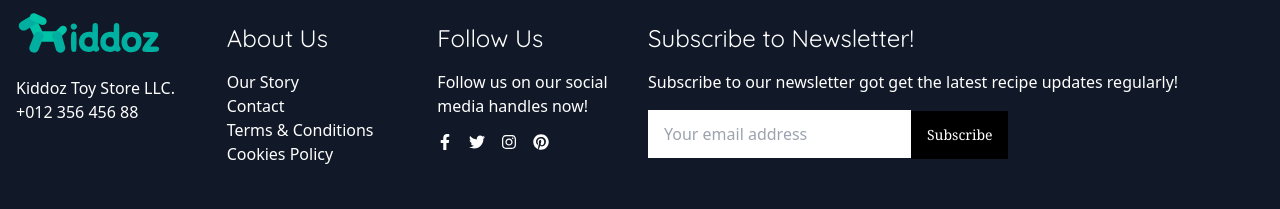
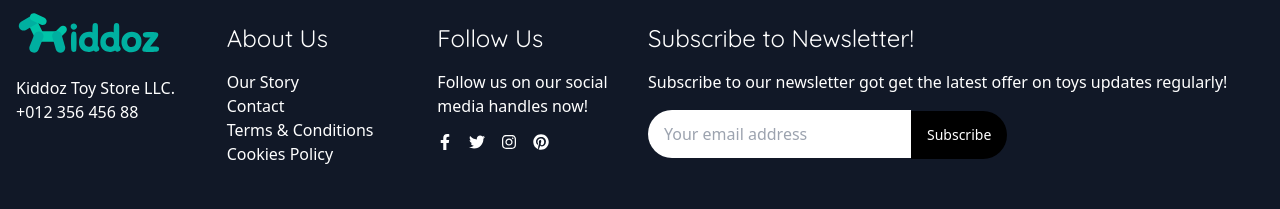
Before and after one commit to onlyyasad/kiddoz-toy-store-client, a React (Vite) app: page / in a window 1280 px wide. Shown: the part 3010-3219 px from the top of the page. Built offline with nearby package versions, Linux system fonts and the light colour scheme; no server answers.

Commit message:
footer design completed

```diff
--- a/src/Pages/Shared/Footer.jsx
+++ b/src/Pages/Shared/Footer.jsx
@@ -38,10 +38,10 @@ const Footer = () => {
                     </div>
                     <div className="">
                         <h2 className='font-Quicksand text-2xl my-4'>Subscribe to Newsletter!</h2>
-                        <p>Subscribe to our newsletter got get the latest recipe updates regularly!</p>
+                        <p>Subscribe to our newsletter got get the latest offer on toys updates regularly!</p>
                         <div className="my-4">
-                            <input type="email" placeholder="Your email address" className="input border-none rounded-none text-black" />
-                            <button className="btn bg-black font-serif font-normal normal-case border-none rounded-none">
+                            <input type="email" placeholder="Your email address" className="input border-none rounded-none rounded-s-3xl text-black" />
+                            <button className="btn bg-black rounded-e-3xl font-normal normal-case border-none rounded-none">
                                 Subscribe
                             </button>
                         </div>
```
